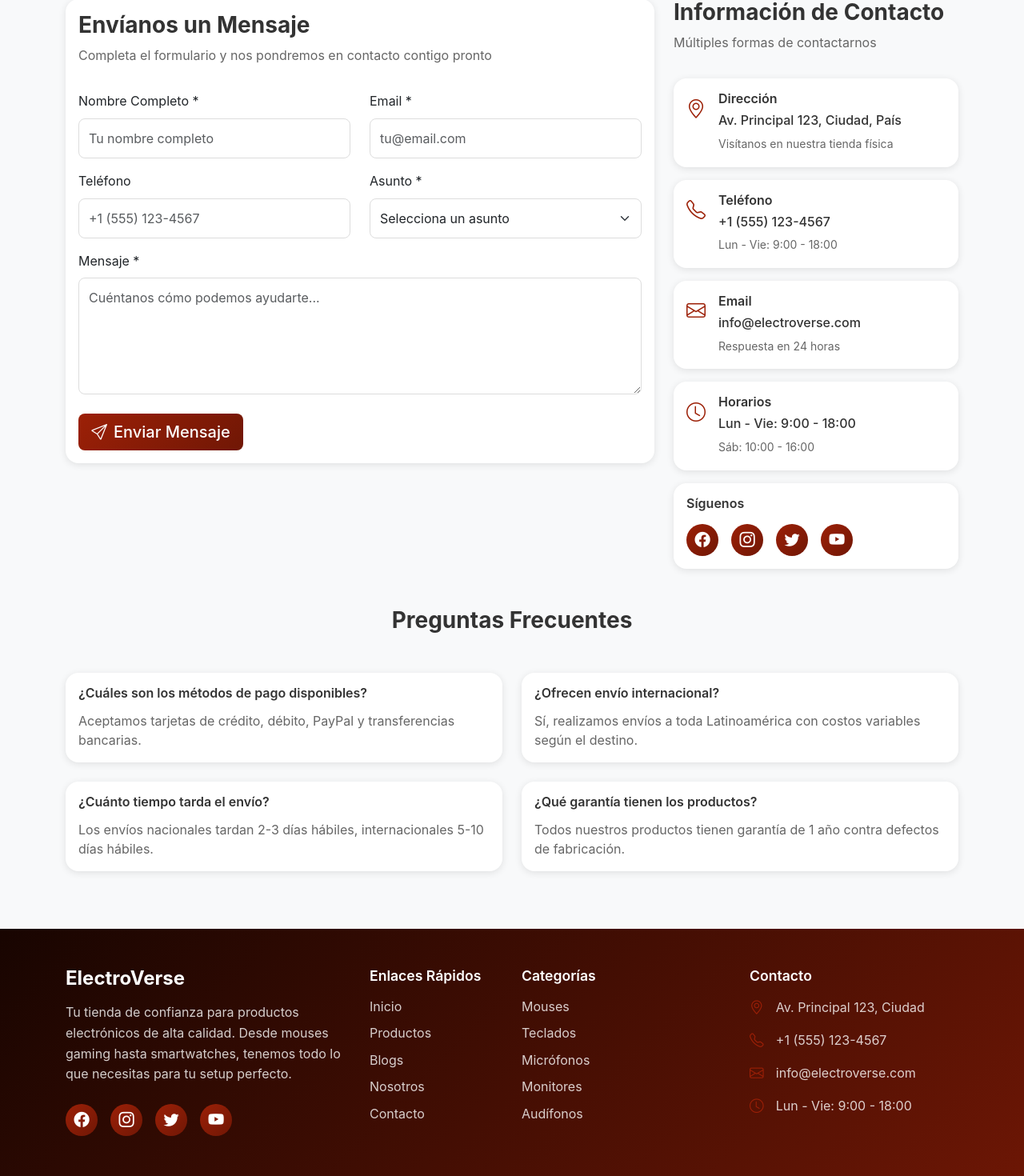
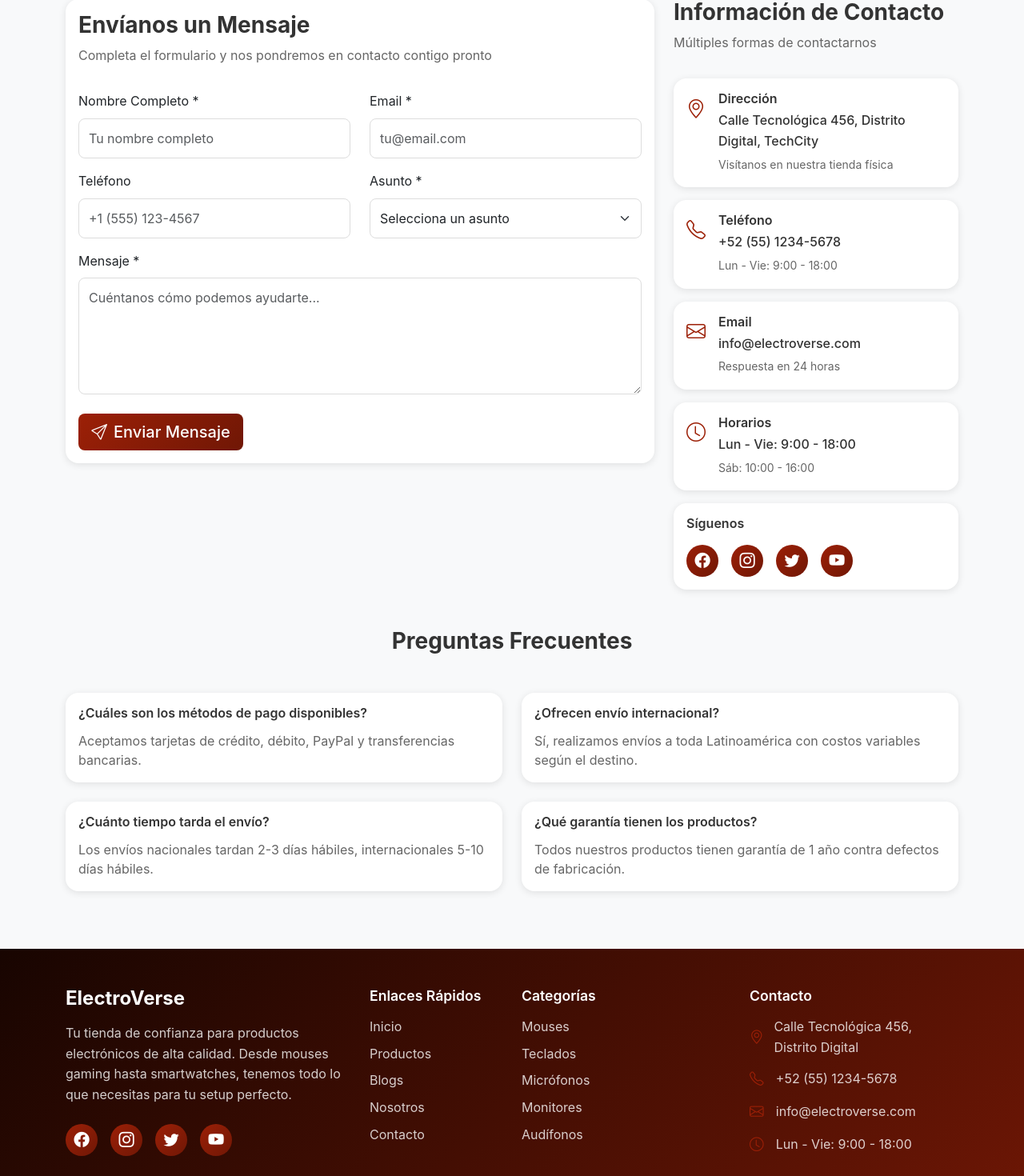
Before and after one commit to Dante-Schacht/PaginaWeb, a React (Vite) app: page /contacto in a window 1280 px wide. Shown: the part 336-1806 px from the top of the page at 80% size. Built offline with nearby package versions, Linux system fonts and the light colour scheme; no server answers.

Commit message:
blogs y contacto

```diff
--- a/src/components/Footer.jsx
+++ b/src/components/Footer.jsx
@@ -58,11 +58,11 @@ const Footer = () => {
             <div className="contact-info">
               <div className="contact-item">
                 <i className="bi bi-geo-alt"></i>
-                <span>Av. Principal 123, Ciudad</span>
+                <span>Calle Tecnológica 456, Distrito Digital</span>
               </div>
               <div className="contact-item">
                 <i className="bi bi-telephone"></i>
-                <span>+1 (555) 123-4567</span>
+                <span>+52 (55) 1234-5678</span>
               </div>
               <div className="contact-item">
                 <i className="bi bi-envelope"></i>
--- a/src/pages/Blogs.jsx
+++ b/src/pages/Blogs.jsx
@@ -47,7 +47,7 @@ const Blogs = () => {
           id: 4,
           title: 'Micrófonos para Streaming: Guía 2024',
           excerpt: 'Los mejores micrófonos para streamers y content creators.',
-          image: 'https://images.unsplash.com/photo-1598300042247-d088f8ab3a91?w=800&h=600&fit=crop&crop=center',
+          image: 'https://images.unsplash.com/photo-1478737270239-2f02b77fc618?w=800&h=600&fit=crop&crop=center',
           author: 'Content Creator',
           date: '2024-01-08',
           readTime: '8 min',
--- a/src/pages/Contacto.jsx
+++ b/src/pages/Contacto.jsx
@@ -46,13 +46,13 @@ const Contacto = () => {
     {
       icon: 'bi-geo-alt',
       title: 'Dirección',
-      content: 'Av. Principal 123, Ciudad, País',
+      content: 'Calle Tecnológica 456, Distrito Digital, TechCity',
       description: 'Visítanos en nuestra tienda física'
     },
     {
       icon: 'bi-telephone',
       title: 'Teléfono',
-      content: '+1 (555) 123-4567',
+      content: '+52 (55) 1234-5678',
       description: 'Lun - Vie: 9:00 - 18:00'
     },
     {
```
